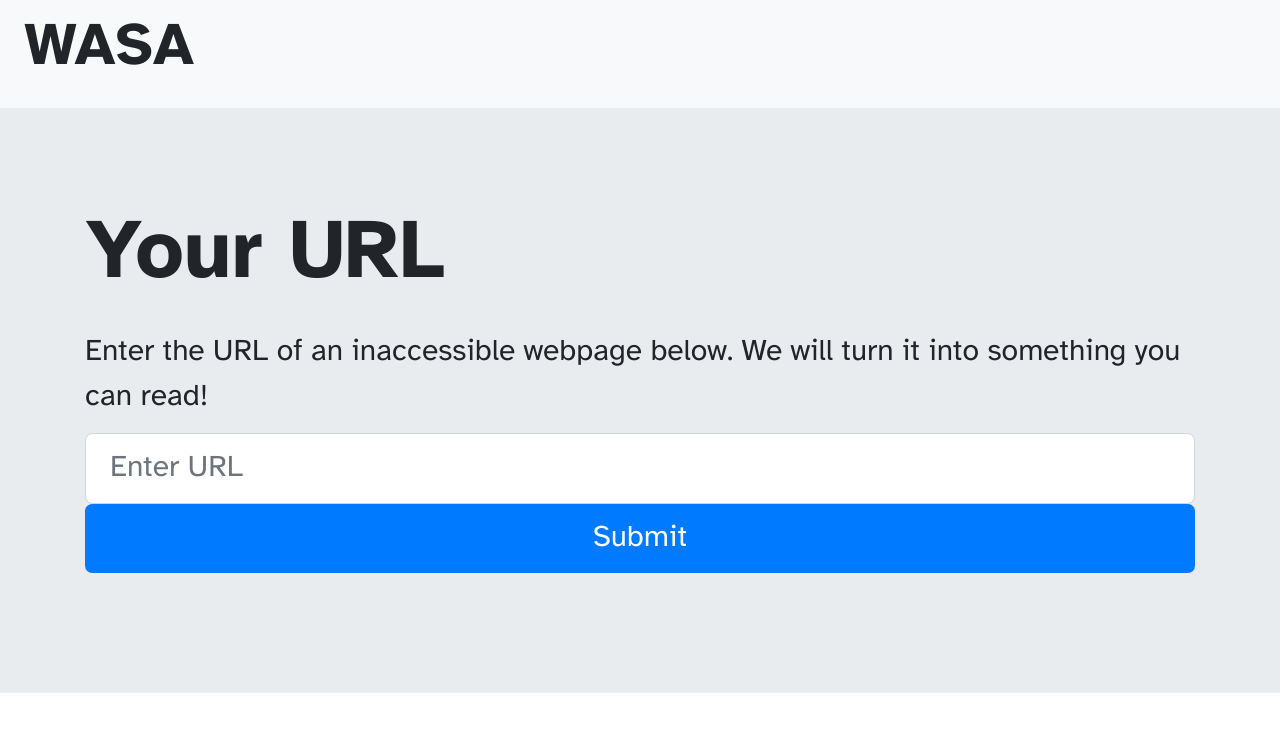
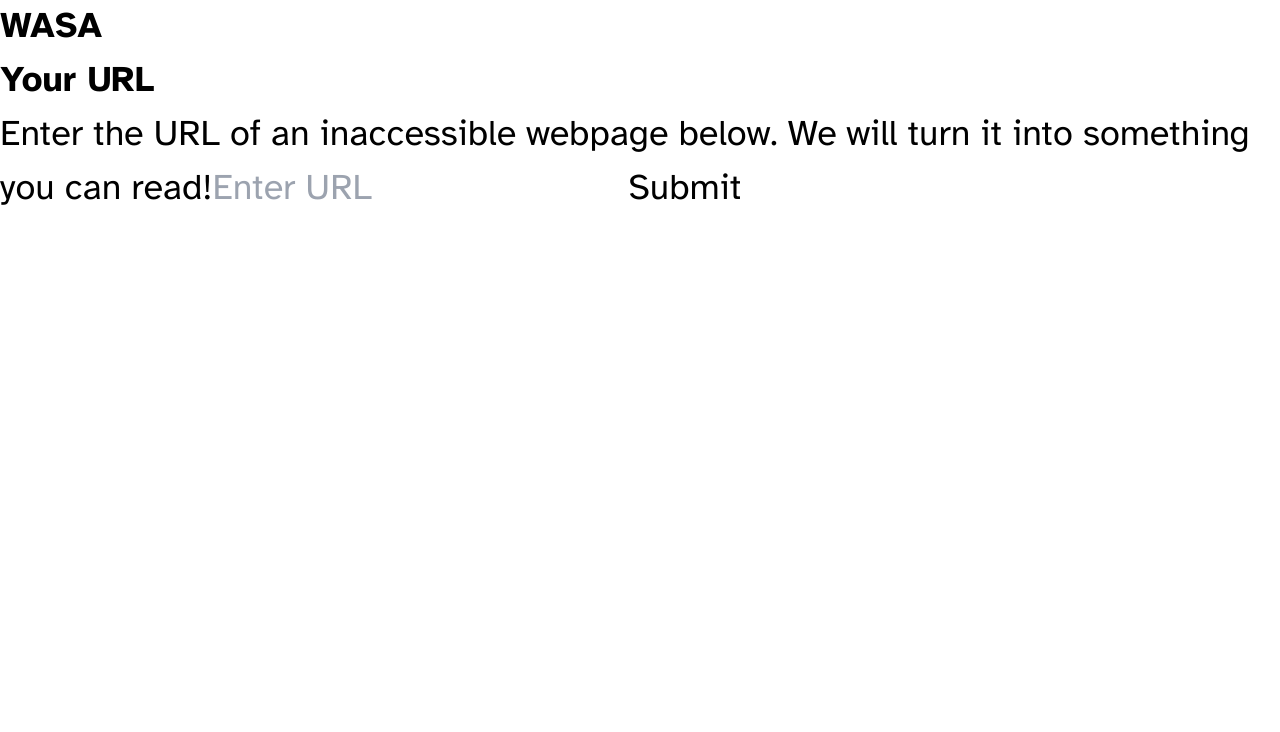
Before and after one commit to jwagn037/CSI-4900-Web-Accessibility-Scraping-Application, an Angular app in the folder frontend/WASA-frontend/: page / in a window 1280 px wide. Shown: the top 732 px of the page. Built offline with nearby package versions, Linux system fonts and the light colour scheme.

Commit message:
Remove Bootstrap styling

```diff
--- a/frontend/WASA-frontend/src/app/landing/landing.component.html
+++ b/frontend/WASA-frontend/src/app/landing/landing.component.html
@@ -1,8 +1,7 @@
-<link rel="stylesheet" href="https://cdn.jsdelivr.net/npm/bootstrap@4.3.1/dist/css/bootstrap.min.css" integrity="sha384-ggOyR0iXCbMQv3Xipma34MD+dH/1fQ784/j6cY/iJTQUOhcWr7x9JvoRxT2MZw1T" crossorigin="anonymous">
 
 <!-- navbar-->
-<nav class="navbar navbar-light bg-light">
-    <h1 class="d-inline-block align-top">WASA</h1>
+<nav class="">
+    <h1 class="">WASA</h1>
 </nav>
 
 <!-- URL submission form-->
--- a/frontend/WASA-frontend/src/app/url-submission-form/url-submission-form.component.html
+++ b/frontend/WASA-frontend/src/app/url-submission-form/url-submission-form.component.html
@@ -1,10 +1,6 @@
-<div class="jumbotron jumbotron-fluid">
-    <div class="container">
-        <h1 class="display-4">Your URL</h1>
-        <div class="form-group">
-          <label class="col-form-label col-form-label-lg" for="urlSubmissionField">Enter the URL of an inaccessible webpage below. We will turn it into something you can read!</label>
-          <input class="form-control form-control-lg" type="url" placeholder="Enter URL" [(ngModel)] = "userUrl" id="urlSubmissionField">
-          <button class="btn-primary btn-lg btn-block" (click)="OnSubmitUrl()">Submit</button>
-        </div>
-    </div>
+<h1 class="">Your URL</h1>
+<div class="">
+  <label class="" for="urlSubmissionField">Enter the URL of an inaccessible webpage below. We will turn it into something you can read!</label>
+  <input class="" type="url" placeholder="Enter URL" [(ngModel)] = "userUrl" id="urlSubmissionField">
+  <button class="" (click)="OnSubmitUrl()">Submit</button>
 </div>
```
